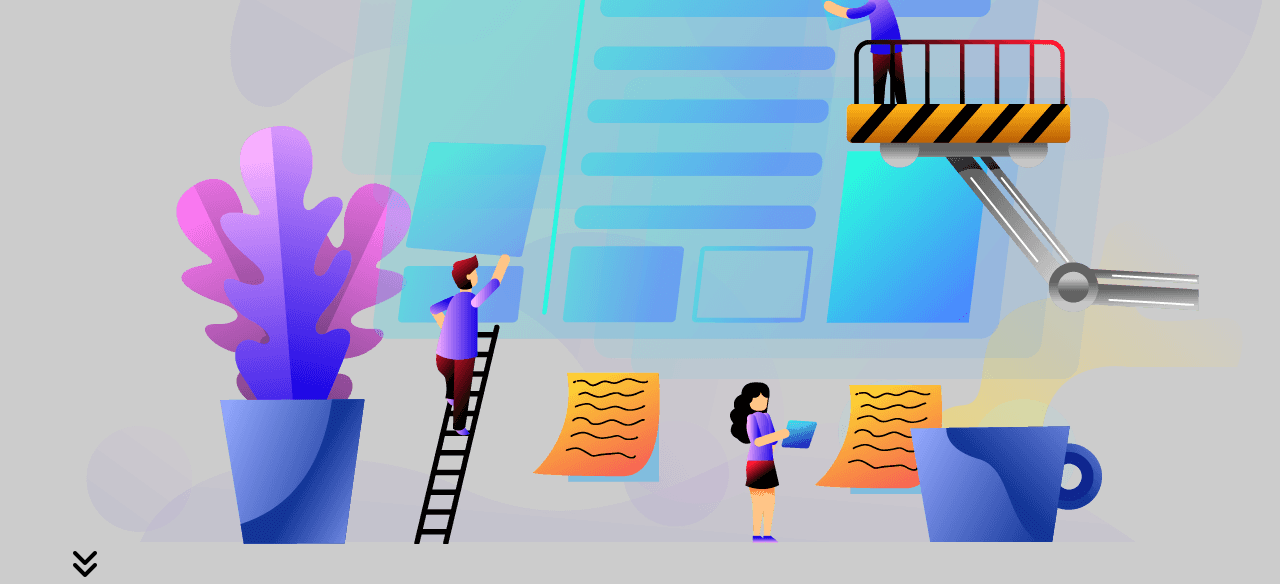
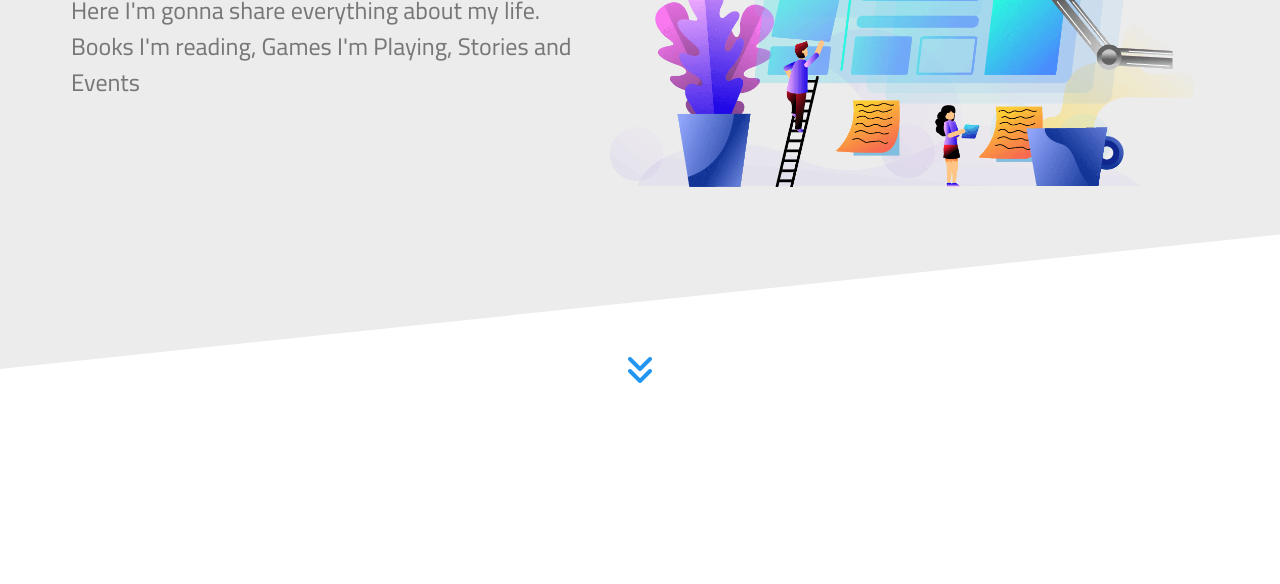
Before and after one commit to loayalsaid1/El-Zero-World-Landing-Page, a plain HTML site: page index.html in a window 1280 px wide. Shown: the part 383-967 px from the top of the page. After the commit the page ends 800 px from the top, so only its background shows below. Drawn offline with Linux system fonts and the light colour scheme.

Commit message:
Style the hero section

```diff
--- a/styles/main.css
+++ b/styles/main.css
@@ -5,6 +5,8 @@
 	--light-gray-1: #fafafa;
 
 	--transition-duration: .3s;
+
+	--header-height: 4.5rem;
 }
 /* 🔔🔔🔔 other reset's and box-sizing rules are in the My-Framewokr.css */
 body {
@@ -36,13 +38,7 @@ body {
 /* End Global Rules */
 /* Start Header */
 /* Just temporarily */
-body {
-	background: #CCC;
-}
-
 header {
-	--header-height: 4.5rem;
-
 	box-shadow: 0 0 10px 0 #ddd;
 
 	background-color: white;
@@ -126,3 +122,62 @@ header .main-nav-link:hover::before {
 	width: 100%;
 }
 /* End Header */
+/* Start Landing */
+.hero {
+	position: relative;
+
+	/* Just a fallback */
+	height: calc(100vh - var(--header-height));
+	height: calc(100dvh - var(--header-height));
+}
+
+.hero::before {
+	content: '';
+
+	position: absolute;
+	top: -3rem;
+	left: 0;
+
+	width: 100%;
+	height: 100%;
+
+	background-color: #ececec;
+
+	transform-origin: top left;
+	transform: skew(0deg, -6deg);
+
+	z-index: -1;
+}
+
+.hero .container {
+	display: flex;
+	align-items: center;
+
+	height: 100%;
+	padding-bottom: 7rem;
+}
+
+.hero .text h1 {
+	font-size: 2.5rem;
+}
+
+.hero .text p {
+	color: #777;
+	font-size: 1.5rem;
+	line-height: 1.5;
+}
+
+.hero img {
+	max-width: 100%;
+}
+
+.hero i {
+	position: absolute;
+	bottom: var(--space-lg);
+	left: 50%;
+
+	color: var(--main-color);
+
+	translate: -50%;
+}
+/* End Landing */
```
